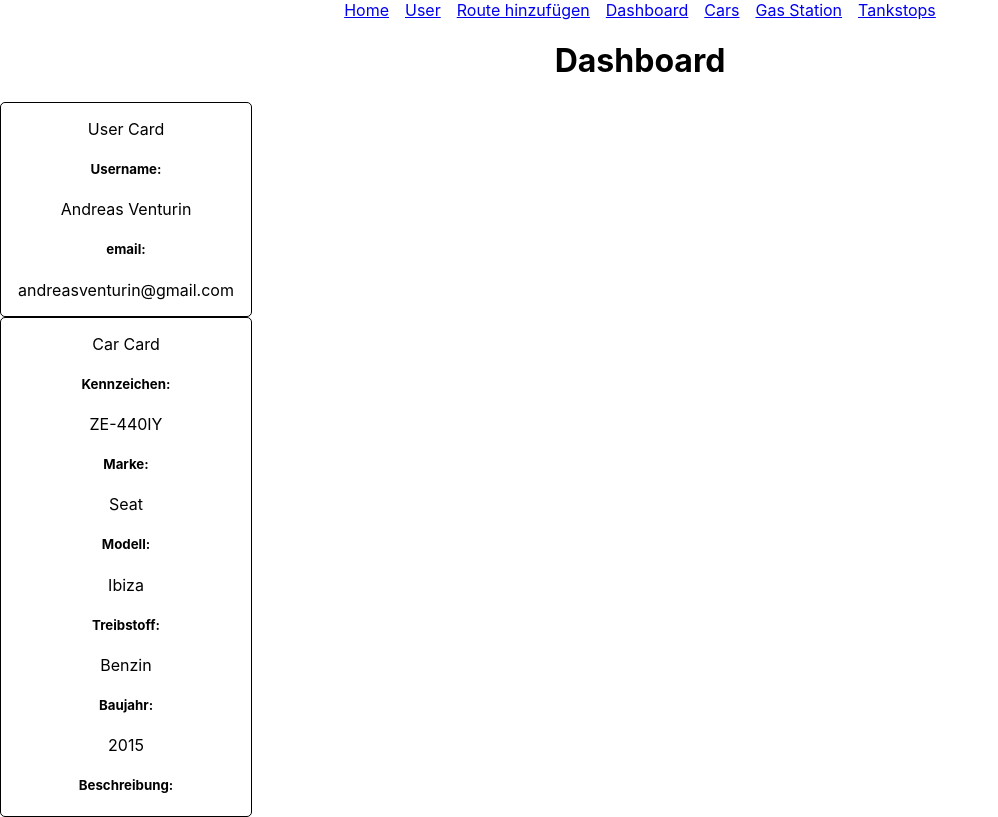
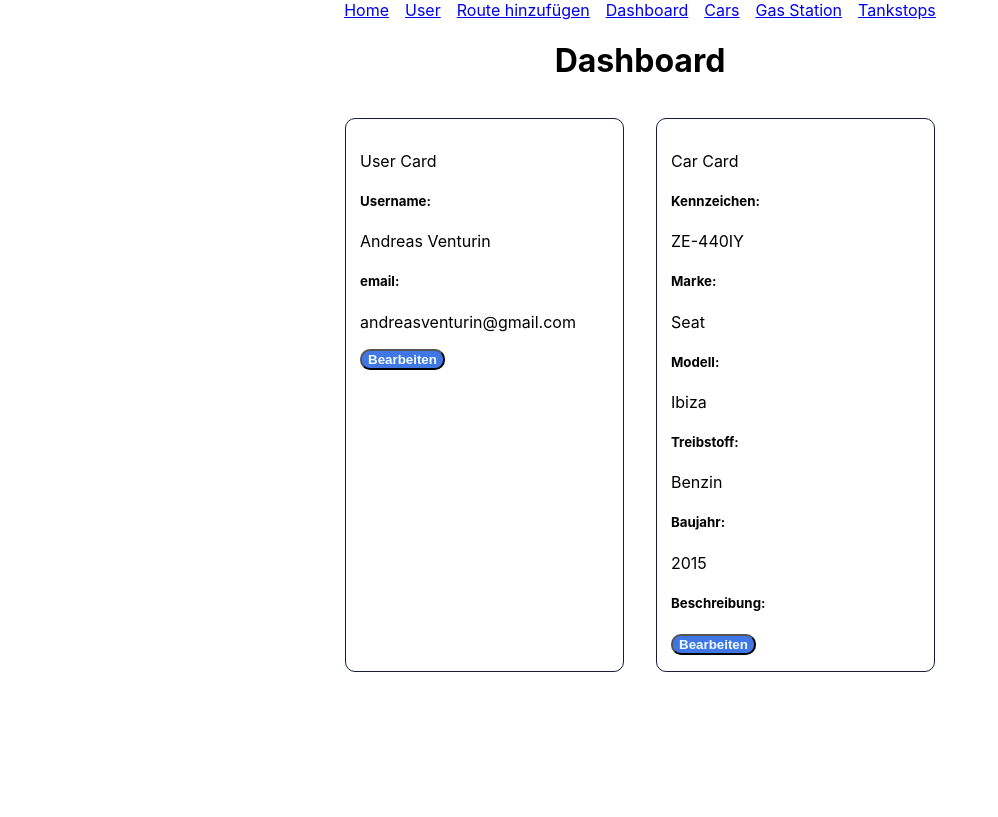
Before and after one commit to Vendone/spritapp, a React (Create React App) app: page /dashboard in a window 1280 px wide. Shown: the whole page, without its empty margins (0-998 px from the left). Built offline with nearby package versions, Linux system fonts and the light colour scheme.

Commit message:
css angepasst

```diff
--- a/src/components/CarCard/CarCard.js
+++ b/src/components/CarCard/CarCard.js
@@ -2,6 +2,11 @@ import { useSelector } from "react-redux";
 
 export const CarCard = () => {
     const store = useSelector((state) => state.cars);
+
+    const alarm = () => {
+        alert('Hey wie gehts?');
+    }
+
     return (
         <div className="card">
             <p>Car Card</p>
@@ -33,6 +38,25 @@ export const CarCard = () => {
                     </div>
                 </div>
             ))}
+            <button className="dashbutton" onClick={alarm}>Bearbeiten</button>
         </div>
     );
 }
+/*
+
+reducer schreiben
+const transactionsSlice = createSlice({
+  name: 'transactions',
+  initialState: initialState,
+  reducers: {
+    addTransaction: (state, action) => {
+      const categoryIndex = state.findIndex(action.payload.category == state.category);
+      state[categoryIndex].push(action.payload);
+    },
+    deleteTransaction: (state, action) => {
+      state[action.payload.category].filter(transaction => transaction.id !== action.payload.id);
+      return state;
+    }
+  }
+});
+*/
--- a/src/components/UserCard/UserCard.js
+++ b/src/components/UserCard/UserCard.js
@@ -2,6 +2,10 @@ import { useSelector } from "react-redux";
 
 export const UserCard = () => {
     const store = useSelector((state) => state.user);
+
+    const alarm = () => {
+        alert('Hey wie gehts?');
+    }
     return (
         <div className="card">
             <p>User Card</p>
@@ -17,6 +21,7 @@ export const UserCard = () => {
                     </div>
                 </div>
             ))}
+            <button className="dashbutton" onClick={alarm}>Bearbeiten</button>
         </div>
     );
 };
--- a/src/features/Dashboard/Dashboard.js
+++ b/src/features/Dashboard/Dashboard.js
@@ -3,10 +3,12 @@ import { CarCard } from '../../components/CarCard/CarCard';
 
 export const Dashboard = () => {
     return (
-        <div className='dashboard'>
+        <div>
             <h1>Dashboard</h1>
-            <UserCard />
-            <CarCard />
+            <div className='dashboard'>
+                <UserCard />
+                <CarCard />
+            </div>
         </div>
     );
 };
--- a/src/index.css
+++ b/src/index.css
@@ -20,13 +20,29 @@ code {
 }
 
 .dashboard {
-  display: flex;
+  display: inline-flex;
   justify-content: center;
-  flex-direction: column;
+  flex-direction: row;
 }
 
 .card {
-  border: 1px solid #000;
-  border-radius: 5px;
+  padding: 16px 13px 16px 14px;
+  border-radius: 10px;
+  border: solid 1px #141c3a;
+  background-color: none;
+  text-align: left;
   width: 250px;
+  margin: 16px;
 }
+
+.dashbutton {
+  background-color: #4176e6;
+  color:azure;
+  border-radius: 10px;
+  font-weight: bold;
+}
+
+.dashbutton:hover {
+  cursor: pointer;
+  background-color: #2e53a3;
+}
```
